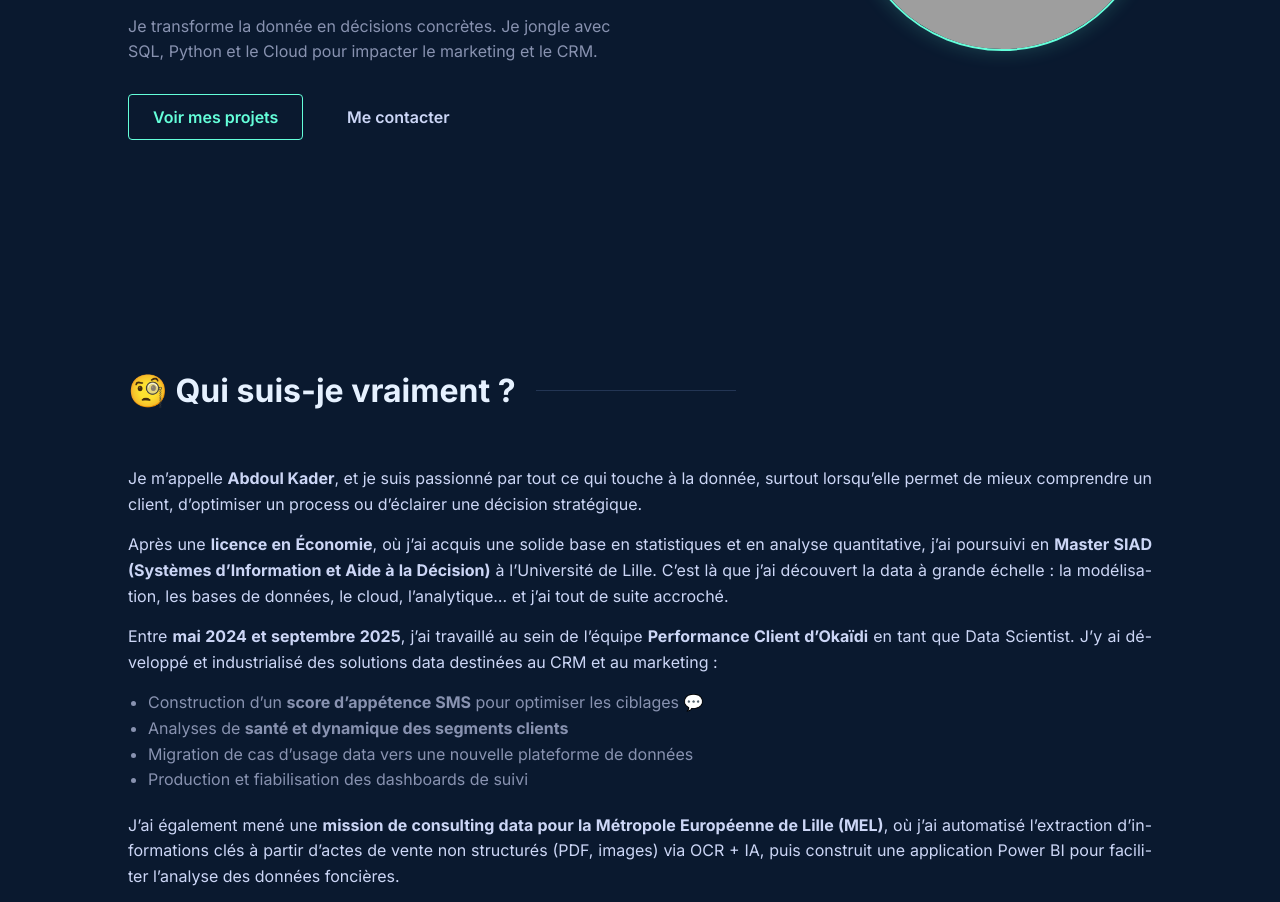
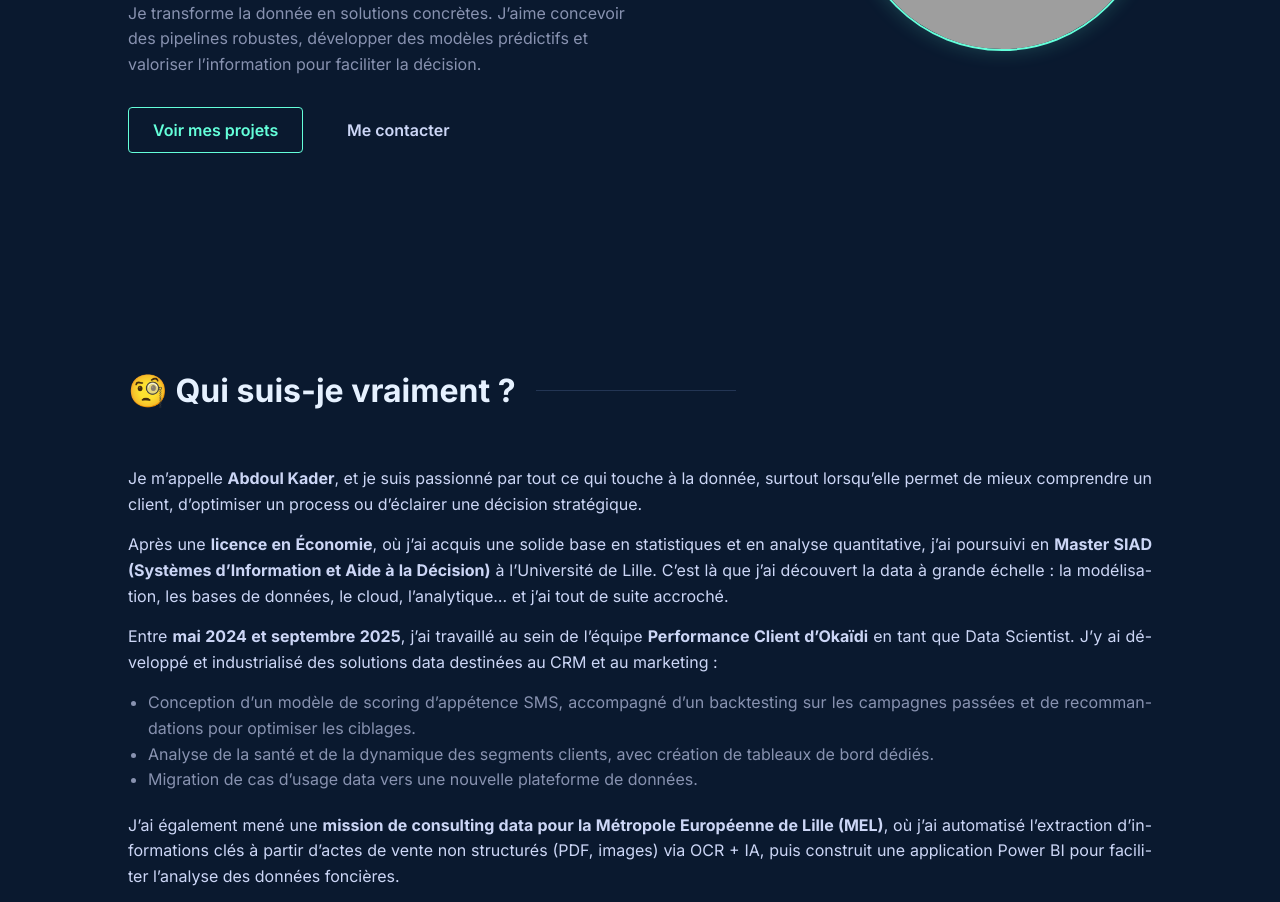
Before and after one commit to Derka88/Portfolio_kader, a plain HTML site: page index.html in a window 1280 px wide. Shown: the part 535-1437 px from the top of the page. Drawn offline with Linux system fonts and the light colour scheme; grey boxes are pictures that could not be loaded.

Commit message:
modif texte à propos

```diff
--- a/index.html
+++ b/index.html
@@ -32,8 +32,7 @@
             <h1>Abdoul Kader</h1>
             <h2>Ingénieur Data & Décisionnel</h2>
             <p class="bio">
-                Je transforme la donnée en décisions concrètes.
-                Je jongle avec SQL, Python et le Cloud pour impacter le marketing et le CRM.
+                Je transforme la donnée en solutions concrètes. J’aime concevoir des pipelines robustes, développer des modèles prédictifs et valoriser l’information pour faciliter la décision.
             </p>
             <div class="hero-btns">
                 <a href="#projects" class="btn primary">Voir mes projets</a>
@@ -59,10 +58,9 @@
                     Entre <strong>mai 2024 et septembre 2025</strong>, j’ai travaillé au sein de l’équipe <strong>Performance Client d’Okaïdi</strong> en tant que Data Scientist. J’y ai développé et industrialisé des solutions data destinées au CRM et au marketing :
                 </p>
                 <ul style="list-style-type: disc; margin-left: 20px; margin-bottom: 20px; color: var(--text-secondary);">
-                    <li>Construction d’un <strong>score d’appétence SMS</strong> pour optimiser les ciblages 💬</li>
-                    <li>Analyses de <strong>santé et dynamique des segments clients</strong></li>
-                    <li>Migration de cas d’usage data vers une nouvelle plateforme de données</li>
-                    <li>Production et fiabilisation des dashboards de suivi</li>
+                    <li>Conception d’un modèle de scoring d’appétence SMS, accompagné d’un backtesting sur les campagnes passées et de recommandations pour optimiser les ciblages.</li>
+                    <li>Analyse de la santé et de la dynamique des segments clients, avec création de tableaux de bord dédiés.</li>
+                    <li>Migration de cas d’usage data vers une nouvelle plateforme de données.</li>
                 </ul>
                 <p>
                     J’ai également mené une <strong>mission de consulting data pour la Métropole Européenne de Lille (MEL)</strong>, où j’ai automatisé l’extraction d’informations clés à partir d’actes de vente non structurés (PDF, images) via OCR + IA, puis construit une application Power BI pour faciliter l’analyse des données foncières.
```
